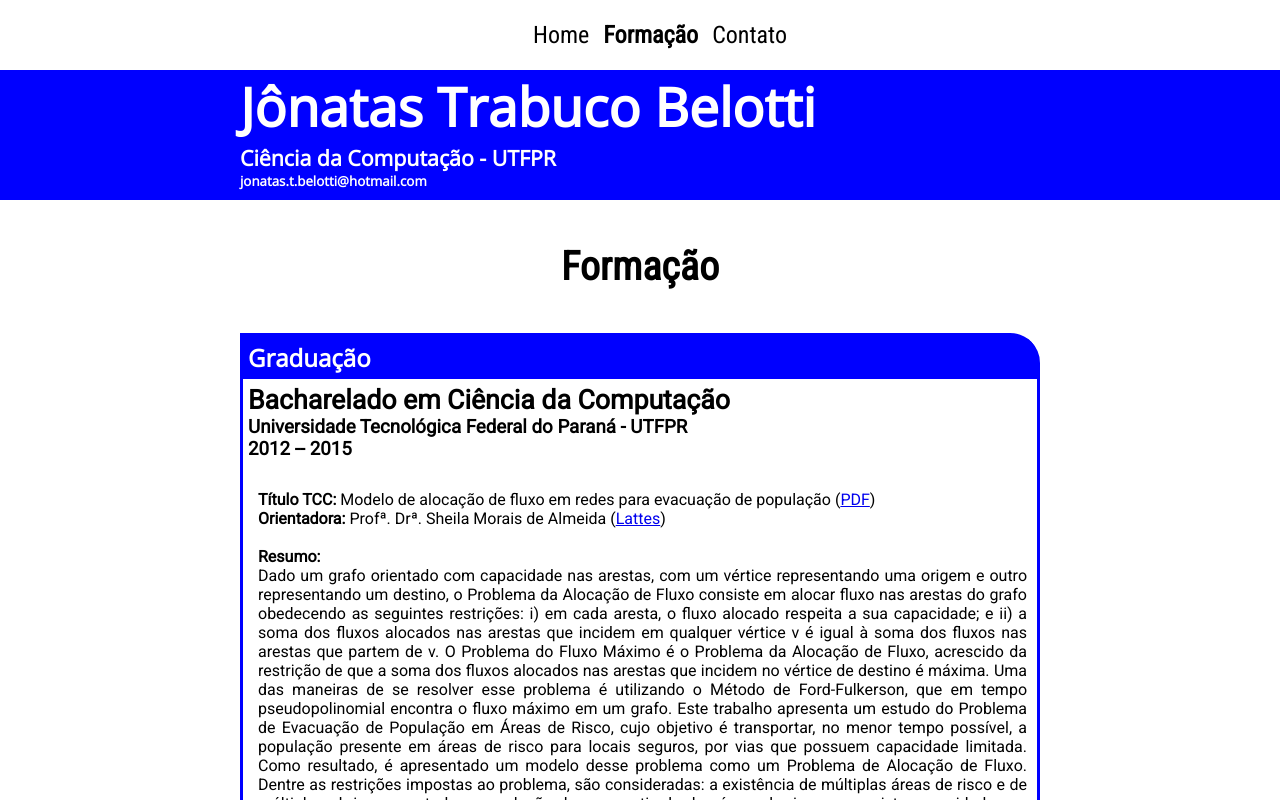
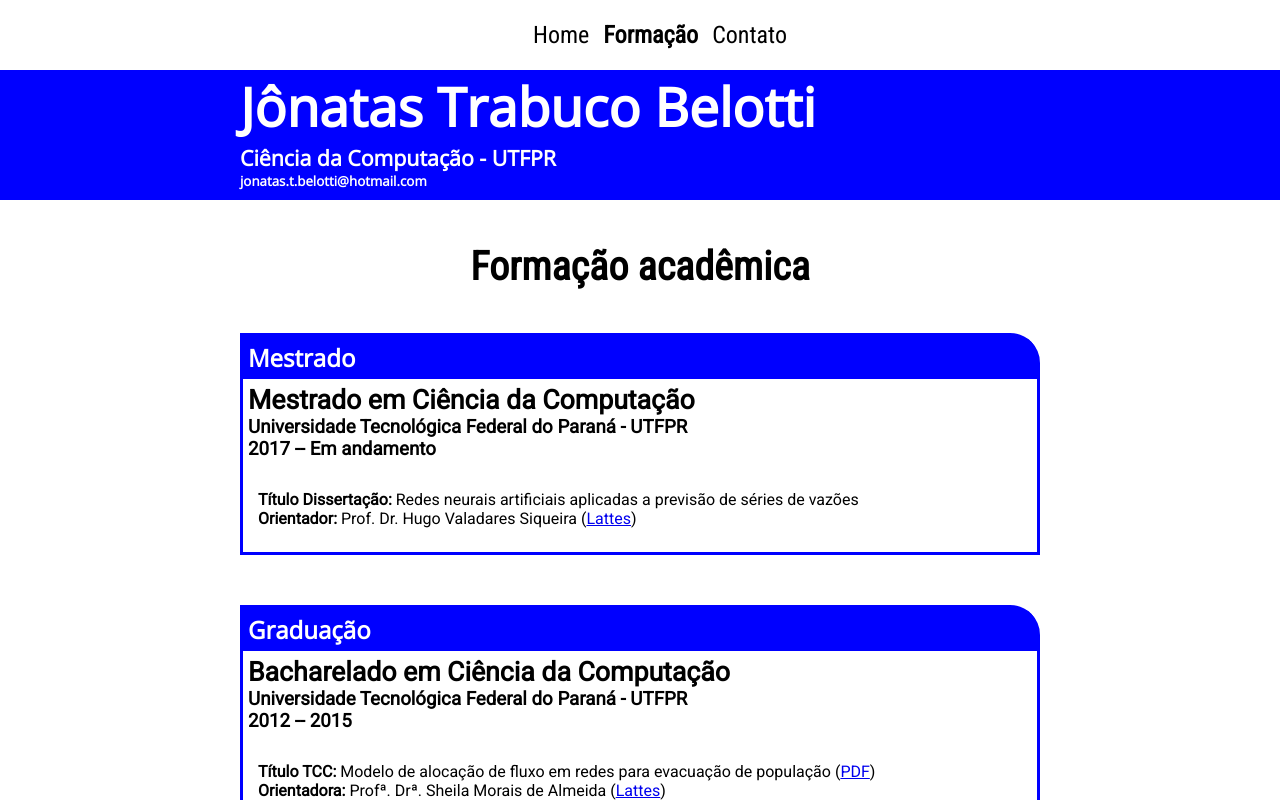
Before and after one commit to jonatastbelotti/jonatastbelotti.github.io, a plain HTML site: page formacao.html in a window 1280 px wide. Drawn offline with nearby package versions, Linux system fonts and the light colour scheme.

Commit message:
Adicionando informações referentes ao mestrado.

```diff
--- a/formacao.html
+++ b/formacao.html
@@ -29,8 +29,32 @@
 		</header>
 
 		<section id="principal">
-			<h1>Formação</h1>
+			<h1>Formação acadêmica</h1>
 
+      <!-- MESTRADO -->
+			<div class="card">
+				<header>
+					<h1>Mestrado</h1>
+				</header>
+
+        <div class="corpo">
+          <div class="curso">
+            <h2>Mestrado em Ciência da Computação</h2>
+            <h3>Universidade Tecnológica Federal do Paraná - UTFPR</h3>
+            <h3>2017 -- Em andamento</h3>
+          </div>
+
+          <div class="descricao">
+            <a class="campo">Título Dissertação:</a>
+            <a class="informacao">Redes neurais artificiais aplicadas a previsão de séries de vazões</a><br>
+
+            <a class="campo">Orientador:</a>
+            <a class="informacao">Prof. Dr. Hugo Valadares Siqueira (</a><a href="http://lattes.cnpq.br/6904980376005290" target="_blank" title="Abrir Lattes do professor">Lattes</a><a>)</a><br><br>
+          </div>
+        </div>
+			</div>
+
+      <!-- GRADUAÇÂO -->
 			<div class="card">
 				<header>
 					<h1>Graduação</h1>
```
Also changed, not shown: contato.html (+1 -1 lines), index.html (+1 -1 lines).
